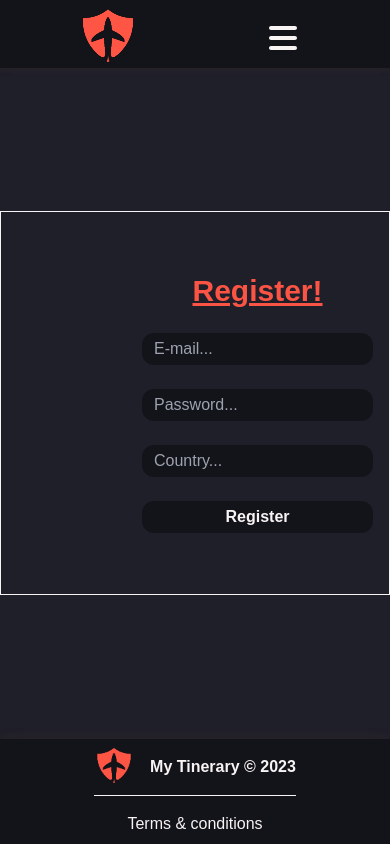
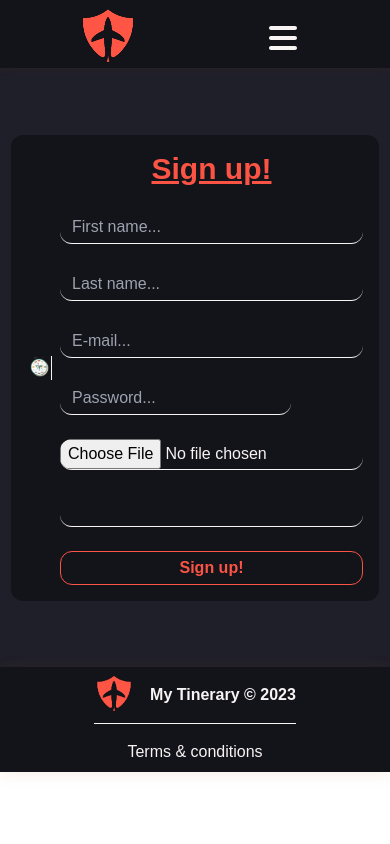
Before and after one commit to MarcosCakin/Kya, a React (Vite) app: page /signup in a window 390 px wide. Built offline with nearby package versions, Linux system fonts and the light colour scheme.

Commit message:
basic signin/up

```diff
--- a/src/components/CardDetail.jsx
+++ b/src/components/CardDetail.jsx
@@ -13,7 +13,7 @@ const CardDetail = () => {
 
   const [cities, setCities] = useState('');
     useEffect(()=>{
-      scroll(0,0)
+      // scroll(0,0)
       axios.get(`http://localhost:8000/api/cities/${id}`)
        .then(response => setCities(response.data.city))
        .catch((err) => console.log(err))
@@ -48,12 +48,12 @@ const CardDetail = () => {
             {cities.itinerary?.duration} hour/s
           </h2>
           <div className='flex flex-col items-center w-1/3 space-y-1'>
-            <img src={cities.user?.image} className='rounded-full w-[120px]' />
+            <img src={cities.user?.image} className='w-[100px] h-[100px] rounded-[100%] object-cover' />
             <h1>{cities.user?.name}</h1>
           </div>
           <div className='flex flex-col items-center w-1/3'>
             <button className='border rounded-xl px-2 hover:border-primary hover:text-primary'>
-            {cities.itinerary?.likes} <FontAwesomeIcon icon={faHeart} />
+              {cities.itinerary?.likes} <FontAwesomeIcon icon={faHeart} />
             </button>
             {cities.itinerary?.hashtags}
           </div>
@@ -72,28 +72,3 @@ const CardDetail = () => {
 }
 
 export default CardDetail
-
-{/* <div className='flex justify-around items-center bg-dark w-4/5 space-x-6 p-8 rounded-3xl'>
-
-<h2 className='flex flex-col items-center'>
-  <p>${cities.itinerary?.price}</p>
-  {cities.itinerary?.duration} hour/s
-</h2>
-
-<div className='flex flex-col items-center space-y-8'>
-    <h2 className='text-3xl text-primary uppercase font-bold'>{cities.itinerary?.name}</h2>
-    <img className='rounded-full max-w-[120px]' src={cities.user?.image} />
-    <h1>{cities.user?.name}</h1>
-    <button className='border p-2 rounded-full'>
-     see more...
-  </button>
-</div>
-
-<div className='flex flex-col items-center'>
-  <button className='border rounded-xl px-2'>
-    {cities.itinerary?.likes} <FontAwesomeIcon icon={faHeart} className='text-primary'/>
-    </button>
-    {cities.itinerary?.hashtags}
-</div>
-
-</div> */}
--- a/src/components/Header.jsx
+++ b/src/components/Header.jsx
@@ -33,7 +33,7 @@ return (
                                 links.map((link) => (<Link className='text-light font-bold hover:text-primary' key={link.title} to={link.to}>{link.title}</Link>))
                             }
                             <a href="/signin">
-                                <img className='max-w-[50px] rounded-full' src={photo} alt="User photo" />
+                                <img  className='w-[50px] h-[50px] rounded-[100%] object-cover' src={photo} alt="User photo" />
                             </a>
                         </div>
 
--- a/src/components/SignUp.jsx
+++ b/src/components/SignUp.jsx
@@ -1,36 +1,54 @@
 const SingUp = () => {
+
     return (
-      <div className="flex flex-col justify-center items-center text-light bg-darkLight h-[79.5vh]">
+      <div className="flex flex-col justify-center items-center text-light bg-darkLight min-h-[71vh]">
 
-        <div className="flex justify-center items-center p-4 border border-light space-x-2">
+        <div className="flex justify-center items-center m-4 p-4 rounded-xl bg-dark space-x-2">
 
-          <div className="invisible md:visible">
-            <img className="rounded-lg min-h-[350px]" src="https://images.cdn1.buscalibre.com/fit-in/360x360/1b/9d/1b9d4392109c310b46368596534d6f5b.jpg" />
+          <div>
+            <img className="border-r mr-6" src='public\travelTime.png' />
           </div>
 
           <div className="flex flex-col items-center space-y-6">
 
-            <h2 className="text-3xl font-bold text-primary underline">Register!</h2>
+            <h2 className="text-3xl font-bold text-primary underline">Sign up!</h2>
 
-            <form className="flex flex-col space-y-6 text-md text-dark"  role="form" method="get">
+            <form className="flex flex-col space-y-6 text-md text-light"  role="form" method="get">
+
+            <div>
+              <label for="name" />
+              <input className="px-3 py-1 w-full rounded-xl bg-dark border-b" type="text" name="name" id="name" placeholder="First name..." required />
+            </div>
+
+            <div>
+              <label for="lastName" />
+              <input className="px-3 py-1 w-full rounded-xl bg-dark border-b" type="text" name="lastName" id="lastName" placeholder="Last name..." required />
+            </div>
 
             <div>
                 <label for="email"/>
-                <input className="px-3 py-1 rounded-xl bg-dark" type="email" name="email" id="email" placeholder="E-mail..." required />
+                <input className="px-3 py-1 w-full rounded-xl bg-dark border-b" type="email" name="email" id="email" placeholder="E-mail..." required />
             </div>
 
             <div>
               <label for="password" />
-              <input className="px-3 py-1 rounded-xl bg-dark" type="password" name="password" id="password" placeholder="Password..." required />
+              <input className="px-3 py-1 rounded-xl bg-dark border-b" type="password" name="password" id="password" placeholder="Password..." required />
             </div>
 
             <div>
-                <label for="country"/>
-                <input className="px-3 py-1 rounded-xl bg-dark" type="text" name="Country" id="Country" placeholder="Country..." required />
+              <label for="avatar" />
+              <input className="rounded-xl border-b" type="file" name="avatar" id="avatar" accept=".jpg, .jpeg, .png" />
             </div>
 
-            <button className="bg-dark text-light rounded-xl p-1 font-bold hover:bg-primary hover:text-dark">
-                Register
+            <div>
+                <label for="country" />
+                <input className="px-3 py-1 w-full rounded-xl bg-dark border-b" type="select" name="country" id="country" required >
+
+                </input>
+            </div>
+
+            <button className="bg-dark text-primary rounded-xl p-1 font-bold border border-primary hover:bg-primary hover:text-dark">
+                Sign up!
             </button>
 
             </form>
--- a/src/pages/SignIn.jsx
+++ b/src/pages/SignIn.jsx
@@ -13,32 +13,32 @@ const SignIn = () => {
   }
 
     return (
-      <div className="flex flex-col justify-center items-center text-light bg-darkLight h-[79.5vh]">
+      <div className="flex flex-col justify-center items-center text-light bg-darkLight min-h-[71vh]">
 
-        <div className="flex justify-center items-center p-4 border border-light space-x-2">
+        <div className="flex justify-center items-center p-4 m-4 rounded-xl bg-dark space-x-2">
 
           <div>
-            <img className="rounded-lg min-h-[350px]" src="https://images.cdn1.buscalibre.com/fit-in/360x360/1b/9d/1b9d4392109c310b46368596534d6f5b.jpg" />
+            <img className="border-r mr-6" src='public\travelTime.png' />
           </div>
 
           <div className="flex flex-col items-center space-y-6">
 
-            <h2 className="text-3xl font-bold text-primary underline">Login!</h2>
+            <h2 className="text-3xl font-bold text-primary underline">Sign in!</h2>
 
             <form className="flex flex-col space-y-6 text-md text-light" method="get">
 
               <div>
                 <label for="email"/>
-                <input className="px-3 py-1 w-full rounded-xl bg-dark" type="email" name="email" id="email" placeholder="E-mail..." required />
+                <input className="px-3 py-1 w-full rounded-xl bg-dark border-b" type="email" name="email" id="email" placeholder="E-mail..." required />
               </div>
 
               <div>
               <label for="password" />
-              <input className="px-3 py-1 w-full rounded-xl bg-dark" type="password" name="password" id="password" placeholder="Password..." required />
+              <input className="px-3 py-1 w-full rounded-xl bg-dark border-b" type="password" name="password" id="password" placeholder="Password..." required />
               </div>
 
-              <button type="submit" onClick={handleSingIn} className="bg-dark text-light rounded-xl p-1 font-bold hover:bg-primary hover:text-dark">
-                Login
+              <button type="submit" onClick={handleSingIn} className="bg-dark text-primary rounded-xl p-1 border border-primary  font-bold hover:bg-primary hover:text-dark">
+                Sing in
               </button>
               <p className="text-sm text-center">
                 Dont have an account? please, <a className="underline" href="/signup">sing up here!</a>
```
Also changed, not shown: public/travelTime.png (added).
